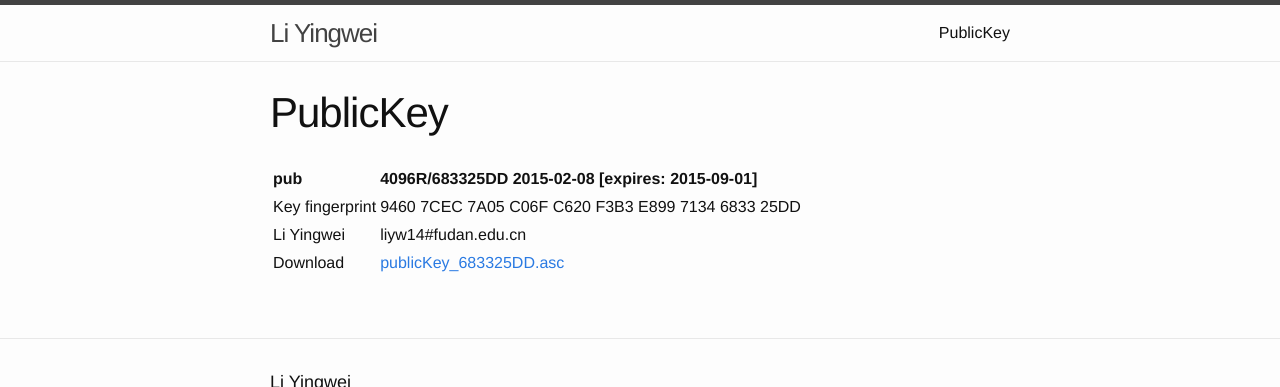
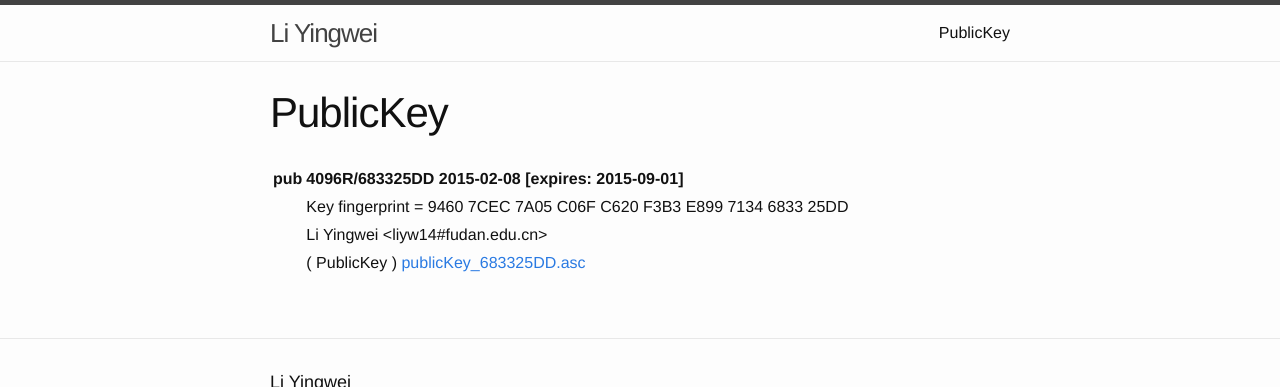
Before and after one commit to LiYingwei/undergrad-LiYingwei.github.io, a Jekyll site: the page built from publickey.md, in a window 1280 px wide, cut to the strip 0-387 px from the top of the page. Built offline with Jekyll 4.4.1, drawn with Linux system fonts in a browser that asks for light colours.

Commit message:
adjust publickey

```diff
--- a/publickey.md
+++ b/publickey.md
@@ -6,6 +6,6 @@ permalink: /publickey/
 
 | pub | 4096R/683325DD 2015-02-08 [expires: 2015-09-01] |
 | :--- |:-----------------------------------------------|
-|Key fingerprint|9460 7CEC 7A05 C06F C620  F3B3 E899 7134 6833 25DD |
-|Li Yingwei| liyw14#fudan.edu.cn |
-|Download|[publicKey_683325DD.asc](../publicKey_683325DD.asc) |
+| |Key fingerprint = 9460 7CEC 7A05 C06F C620  F3B3 E899 7134 6833 25DD |
+| |Li Yingwei &lt;liyw14#fudan.edu.cn&gt; |
+| |( PublicKey ) [publicKey_683325DD.asc](../publicKey_683325DD.asc) |
```
